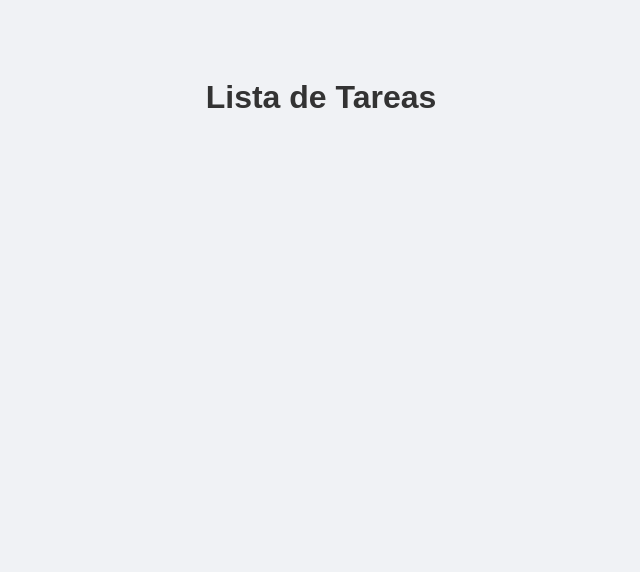
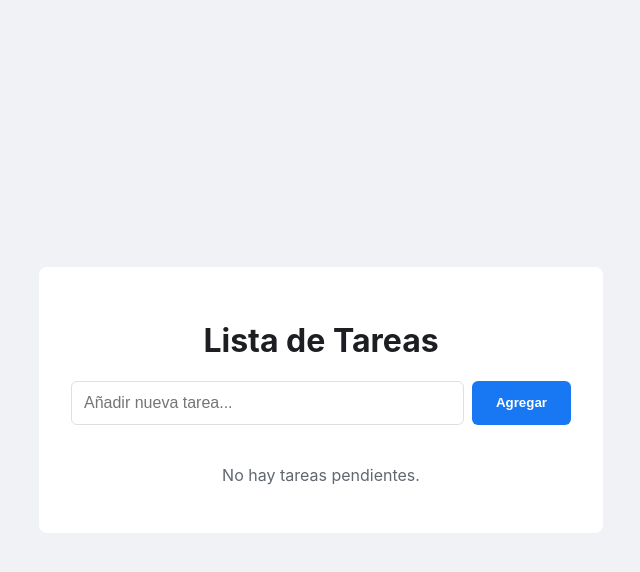
Before and after one commit to waskarEnrique/proyecto-gitflow, a plain HTML site: page index.html in a window 1280 px wide. Shown: the whole page, without its empty margins (319-959 px from the left). Drawn offline with Linux system fonts and the light colour scheme.

Commit message:
feat: mostrar las tareas desde localstorage

```diff
--- a/app.js
+++ b/app.js
@@ -1 +1,28 @@
-console.log('¡Proyecto inicializado!');
+document.addEventListener('DOMContentLoaded', () => {
+  const taskList = document.getElementById('task-list');
+
+  const getTasks = () => {
+    // Obtiene las tareas de localStorage o devuelve un array vacío si no hay nada
+    return JSON.parse(localStorage.getItem('tasks')) || [];
+  };
+
+  const renderTasks = () => {
+    const tasks = getTasks();
+    taskList.innerHTML = ''; // Limpia la lista antes de volver a pintarla
+
+    if (tasks.length === 0) {
+      taskList.innerHTML = '<li class="no-tasks">No hay tareas pendientes.</li>';
+      return;
+    }
+
+    tasks.forEach(task => {
+      // Por ahora solo mostramos el texto, luego haremos esto más complejo
+      const li = document.createElement('li');
+      li.textContent = task.title;
+      taskList.appendChild(li);
+    });
+  };
+
+  // Llama a la función para mostrar las tareas en cuanto carga la página
+  renderTasks();
+});
--- a/index.html
+++ b/index.html
@@ -2,11 +2,20 @@
 <html lang="es">
 <head>
   <meta charset="UTF-8">
+  <meta name="viewport" content="width=device-width, initial-scale=1.0">
   <title>Proyecto CRUD con Git Flow</title>
   <link rel="stylesheet" href="style.css">
 </head>
 <body>
-  <h1>Lista de Tareas</h1>
+  <div class="container">
+    <h1>Lista de Tareas</h1>
+    <div class="input-area">
+      <input type="text" id="task-input" placeholder="Añadir nueva tarea...">
+      <button id="add-task-btn">Agregar</button>
+    </div>
+    <ul id="task-list">
+      </ul>
+  </div>
   <script src="app.js"></script>
 </body>
 </html>
--- a/style.css
+++ b/style.css
@@ -1,9 +1,56 @@
 body {
-  font-family: sans-serif;
+  font-family: -apple-system, BlinkMacSystemFont, "Segoe UI", Roboto, sans-serif;
   background-color: #f0f2f5;
-  text-align: center;
-  padding-top: 50px;
+  display: flex;
+  justify-content: center;
+  align-items: center;
+  height: 100vh;
+  margin: 0;
+}
+.container {
+  background: white;
+  padding: 2rem;
+  border-radius: 8px;
+  box-shadow: 0 4px_12px rgba(0,0,0,0.15);
+  width: 90%;
+  max-width: 500px;
 }
 h1 {
-  color: #333;
+  text-align: center;
+  color: #1c1e21;
 }
+.input-area {
+  display: flex;
+  gap: 0.5rem;
+  margin-bottom: 1.5rem;
+}
+#task-input {
+  flex-grow: 1;
+  padding: 0.75rem;
+  border: 1px solid #dddfe2;
+  border-radius: 6px;
+  font-size: 1rem;
+}
+#add-task-btn {
+  padding: 0.75rem 1.5rem;
+  background-color: #1877f2;
+  color: white;
+  border: none;
+  border-radius: 6px;
+  cursor: pointer;
+  font-weight: bold;
+  transition: background-color 0.2s;
+}
+#add-task-btn:hover {
+  background-color: #166fe5;
+}
+#task-list {
+  list-style: none;
+  padding: 0;
+  margin: 0;
+}
+.no-tasks {
+  text-align: center;
+  color: #606770;
+  padding: 1rem;
+}
```
